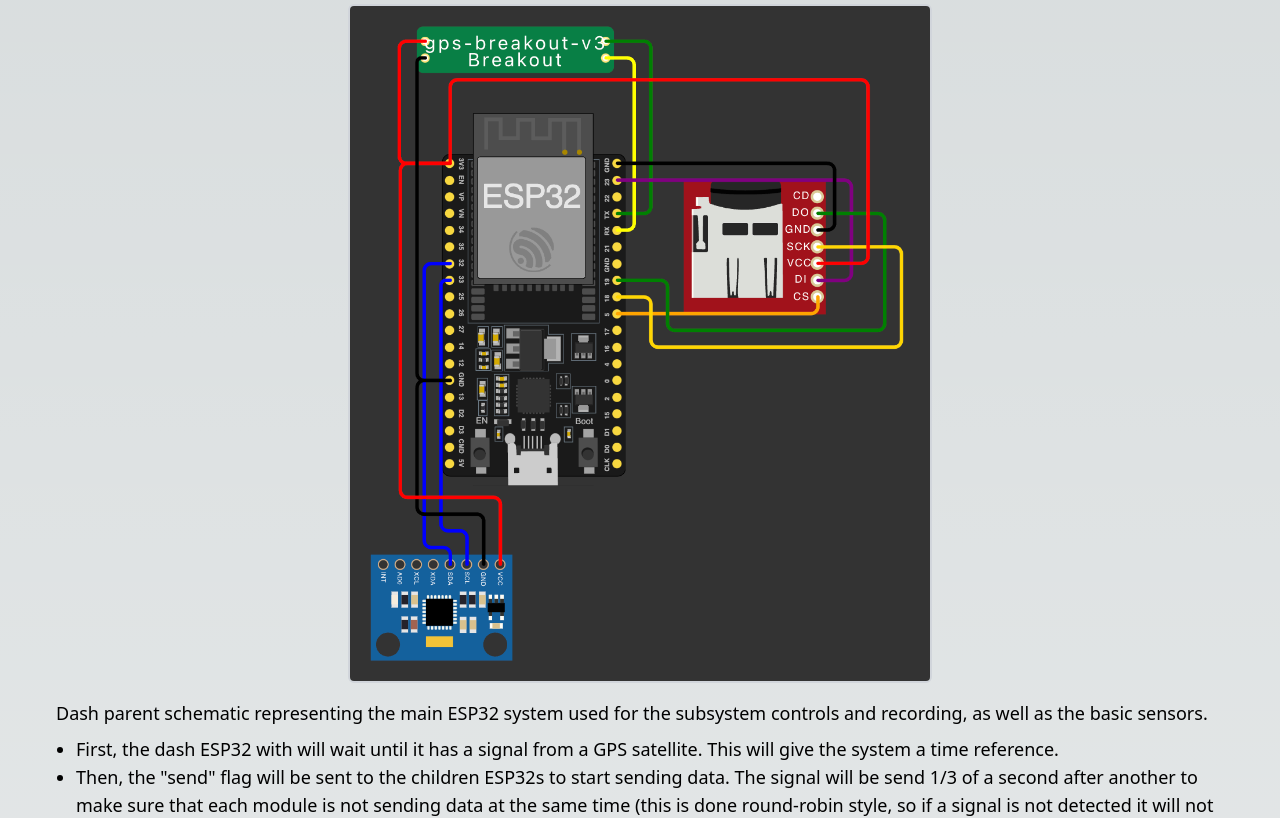
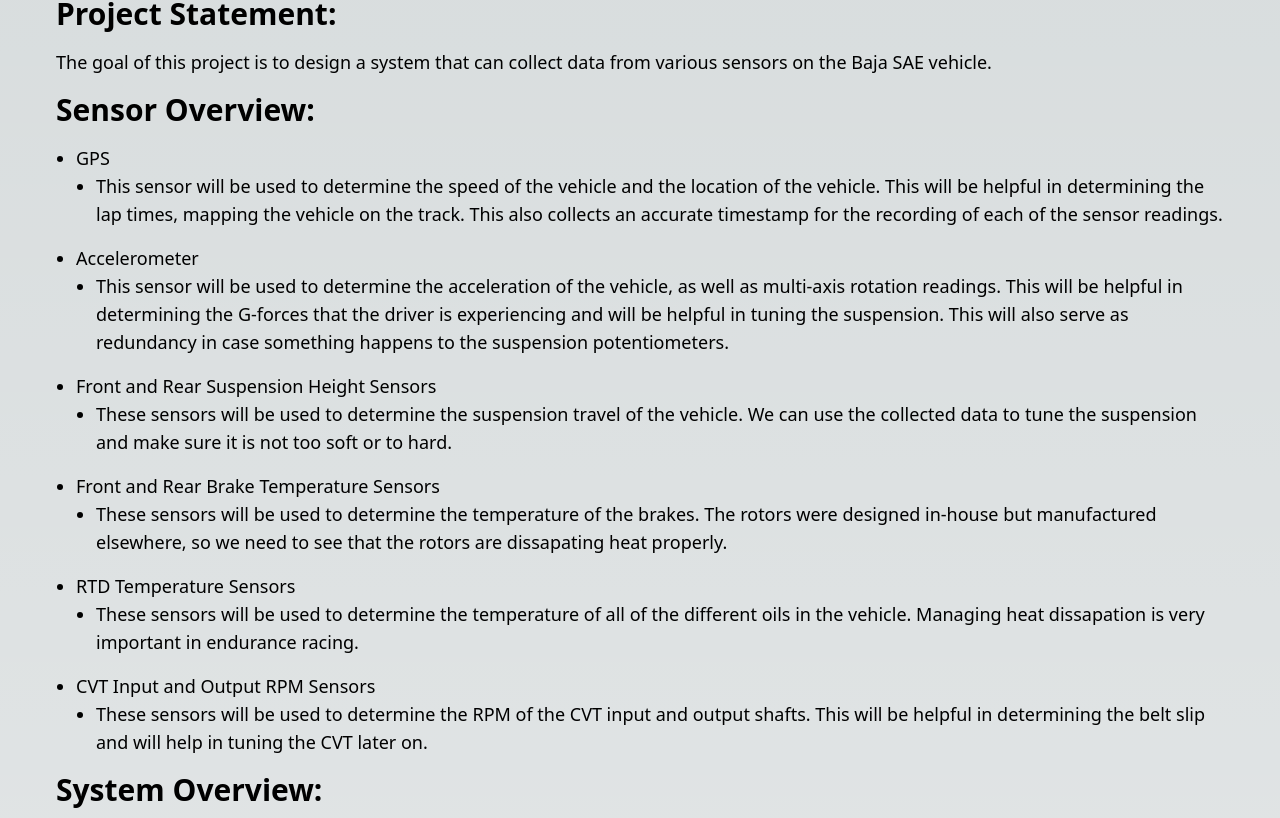
Before and after one commit to NateWakeDev/personal-site, a Next.js app: page /projects/sensors in a window 1280 px wide. Shown: the part 348-1166 px from the top of the page. Built offline with nearby package versions, Linux system fonts and the light colour scheme.

Commit message:
Visual Update

```diff
--- a/src/app/globals.css
+++ b/src/app/globals.css
@@ -51,7 +51,7 @@
   padding: 0 1rem; /* Add padding on smaller screens */
 }
 
-@media (max-width: 640px) {
+@media (max-width: 900px) {
   .responsive-container {
     padding: 0.5rem; /* Adjust padding for smaller screens */
   }
--- a/src/app/projects/sensors/page.js
+++ b/src/app/projects/sensors/page.js
@@ -37,7 +37,7 @@
         'First, the mid ESP32 will wait for a signal from the dash ESP32 to start sending and collecting data.',
         'The mid ESP32 is responsible for collecting data from: 3 RTD temperature sensors, suspension height sensors for the rear left and right columns, and the rear brake temperature sensor.',
         'The mid ESP32 will then send this data to the dash ESP32.',
-        { text: 'Components used: ', isBold: true, rest: '3 RTD temperature sensors (far-right, labeled as "oil-Breakout"), 2 suspension height sensors (top-left, labeled: "sus-height" r and l), 1 brake temperature sensor (bottom-left, labeled: "brake-temp" r and l), and logic level converter (middle-right, labeled: "logic converter"), ESP32 (middle-left)' },
+        { text: 'Components used: ', isBold: true, rest: '3 RTD temperature sensors (far-right, labeled as "oil-Breakout"), 2 suspension height sensors (top-left, labeled: "sus-height" r and l), 1 brake temperature sensor (bottom-left, labeled: "brake-temp" r and l), and logic level converter (middle-right, labeled: "logic converter"), ESP32 (middle-left).' },
       ],
     },
     {
@@ -46,7 +46,7 @@
       description: 'This schematic details the rear-section ESP32 used for controlling and collecting the RPM.',
       list:[
         'First, the rear ESP32 will wait for a signal from the dash ESP32 to start sending and collecting data.',
-        'The rear ESP32 is responsible for collecting data from the CVT input and output RPM sensors, this will be helpful in determinging the belt slip. Knowing this and being able to graph it later on will help in tuning the CVT.',
+        'The rear ESP32 is responsible for collecting data from the CVT input and output RPM sensors.',
         'The rear ESP32 will then send this data to the dash',
         { text: 'Components used: ', isBold: true, rest: '2 Hall-Effect RPM sensors (top-left, labeled: "hall-effect"), logic level converter (top-right, labeled: "logic-converter") and ESP32 (middle).'},
       ],
@@ -55,17 +55,56 @@
 
   return (
     <div className="container mx-auto px-4 py-8">
-      <h1 className="text-4xl font-bold mb-4">ESP32 Systems - Schematics</h1>
+      <h1 className="text-4xl font-bold mb-4">Baja SAE ESP32 Systems</h1>
       <p className="text-lg mb-8">
         Below are schematics showcasing the design and layout of different ESP32 systems involved in the project.
-        Keep in mind: Components that have 5v inputs and outputs are connected to a logic level converter to convert the signals from 5v to 3v as the ESP32 can only handle 3v for the input signals.
       </p>
+      <p className="text-lg mb-8">
+      Keep in mind: Components that have 5v inputs and outputs are connected to a logic level converter to convert the signals from 5v to 3v as the ESP32 can only handle 3v for the input signals.
+      </p>
+      <h2 className="text-3xl font-semibold mb-4">Project Statement:</h2>
+      <p className="text-lg mb-4">
+        The goal of this project is to design a system that can collect data from various sensors on the Baja SAE vehicle.
+      </p>
+      <h2 className="text-3xl font-semibold mb-4">Sensor Overview:</h2>
+      <ul className="list-disc pl-5 mb-4">
+        <li className="text-lg">GPS</li>
+          <ul className="list-disc pl-5 mb-4">
+            <li className="text-lg">This sensor will be used to determine the speed of the vehicle and the location of the vehicle. This will be helpful in determining the lap times, mapping the vehicle on the track. This also collects an accurate timestamp for the recording of each of the sensor readings.</li>
+          </ul>
+        <li className="text-lg">Accelerometer</li>
+          <ul className="list-disc pl-5 mb-4">
+            <li className="text-lg">This sensor will be used to determine the acceleration of the vehicle, as well as multi-axis rotation readings. This will be helpful in determining the G-forces that the driver is experiencing and will be helpful in tuning the suspension. This will also serve as redundancy in case something happens to the suspension potentiometers.</li>
+          </ul>
+        <li className="text-lg">Front and Rear Suspension Height Sensors</li>
+          <ul className="list-disc pl-5 mb-4">
+            <li className="text-lg">These sensors will be used to determine the suspension travel of the vehicle. We can use the collected data to tune the suspension and make sure it is not too soft or to hard.</li>
+          </ul>
+        <li className="text-lg">Front and Rear Brake Temperature Sensors</li>
+          <ul className="list-disc pl-5 mb-4">
+            <li className="text-lg">These sensors will be used to determine the temperature of the brakes. The rotors were designed in-house but manufactured elsewhere, so we need to see that the rotors are dissapating heat properly.</li>
+          </ul>
+        <li className="text-lg">RTD Temperature Sensors</li>
+          <ul className="list-disc pl-5 mb-4">
+            <li className="text-lg">These sensors will be used to determine the temperature of all of the different oils in the vehicle. Managing heat dissapation is very important in endurance racing.</li>
+          </ul>
+        <li className="text-lg">CVT Input and Output RPM Sensors</li>
+          <ul className="list-disc pl-5 mb-4">
+            <li className="text-lg">These sensors will be used to determine the RPM of the CVT input and output shafts. This will be helpful in determining the belt slip and will help in tuning the CVT later on.</li>
+          </ul>
+      </ul>
+
+      <h2 className="text-3xl font-semibold mb-4">System Overview:</h2>
 
       {/* Map over the images array to display each image with its heading, description, and list */}
       {images.map((image, index) => (
         <div key={index} className="mb-8">
           <h2 className="text-2xl font-semibold mb-2">{image.alt}</h2>
-          <img src={image.src} alt={image.alt} className="w-1/2 h-auto mb-4 border-2 border-gray-300 rounded-md" />
+          <img
+            src={image.src}
+            alt={image.alt}
+            className="w-full sm:w-3/4 md:w-1/2 h-auto mb-4 border-2 border-gray-300 rounded-md"
+          />
           <p className="text-lg">{image.description}</p>
           {image.list && (
             <ul className="list-disc pl-5 mt-2">
```
